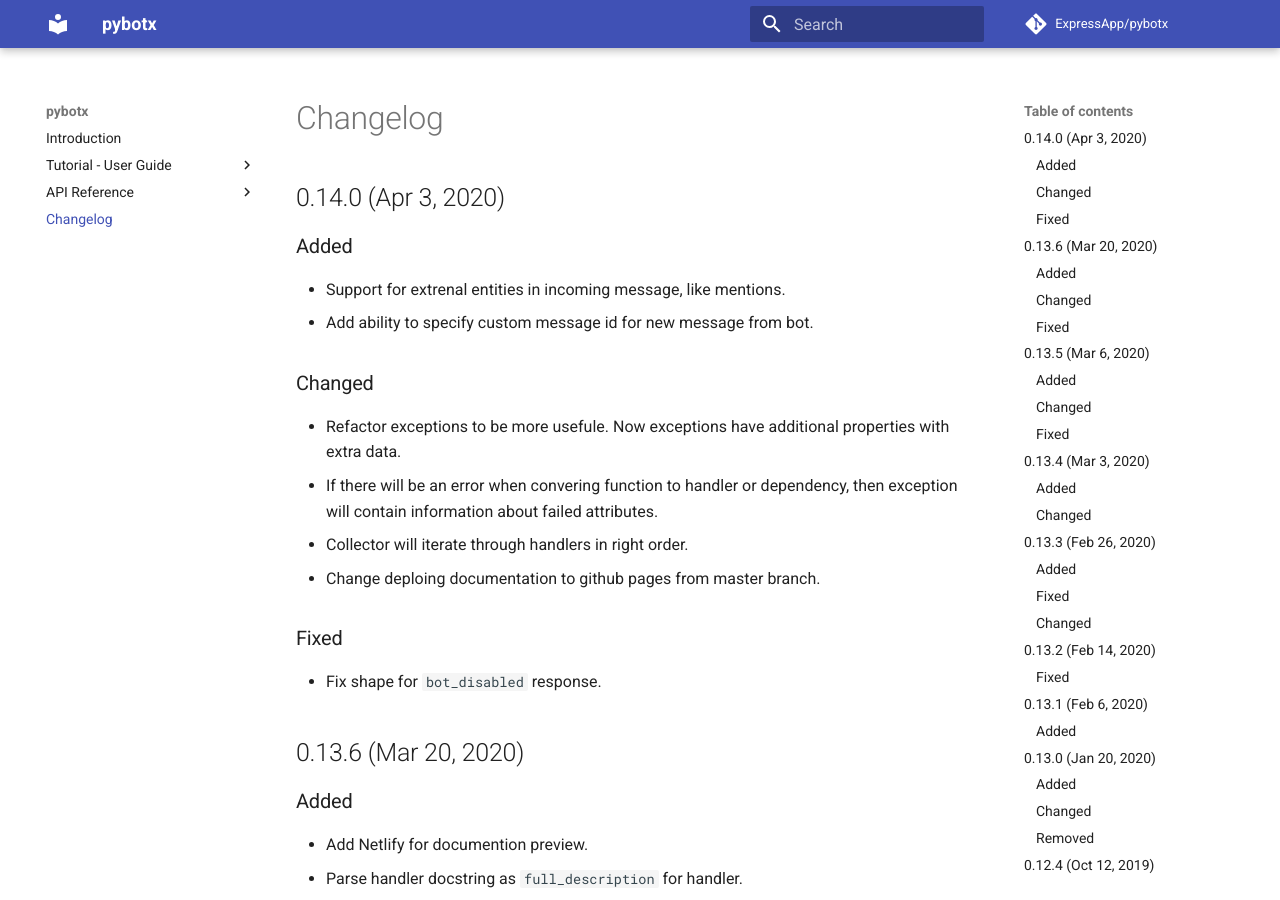
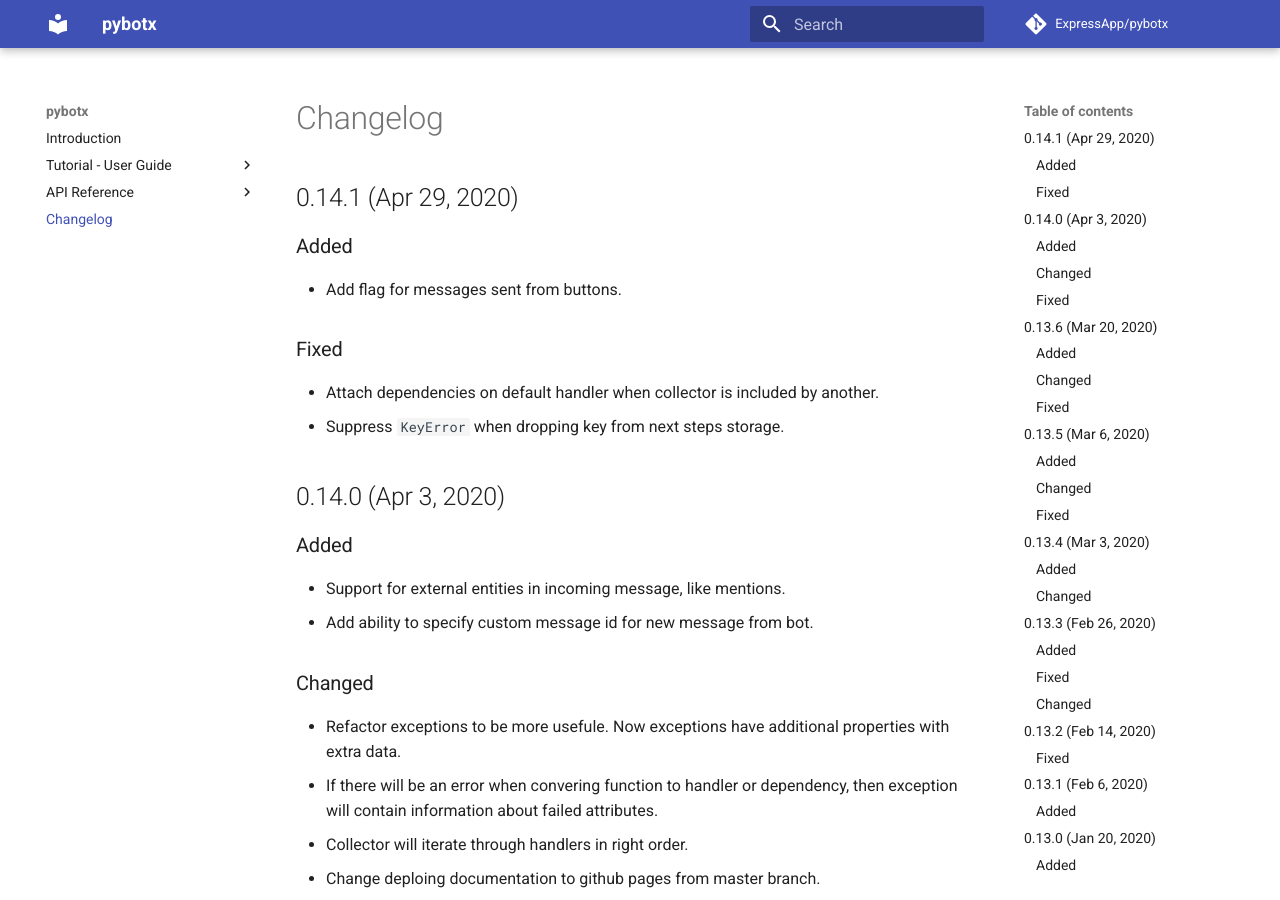
Before and after one commit to ExpressApp/pybotx, an MkDocs documentation site: the page built from docs/changelog.md, in a window 1280 px wide and 900 px high. Built offline with MkDocs 1.6.1 and Material for MkDocs 9.7.7, drawn with Linux system fonts in a browser that asks for light colours; comment, search, counter and statistics services are not loaded.

Commit message:
update changelog for 0.14.1

```diff
--- a/docs/changelog.md
+++ b/docs/changelog.md
@@ -1,8 +1,19 @@
+## 0.14.1 (Apr 29, 2020)
+
+### Added
+
+* Add flag for messages sent from buttons.
+
+### Fixed
+
+* Attach dependencies on default handler when collector is included by another.
+* Suppress `KeyError` when dropping key from next steps storage.
+
 ## 0.14.0 (Apr 3, 2020)
 
 ### Added
 
-* Support for extrenal entities in incoming message, like mentions.
+* Support for external entities in incoming message, like mentions.
 * Add ability to specify custom message id for new message from bot.
 
 ### Changed
--- a/pyproject.toml
+++ b/pyproject.toml
@@ -1,6 +1,6 @@
 [tool.poetry]
 name = "botx"
-version = "0.14.0"
+version = "0.14.1"
 description = "A little python framework for building bots for eXpress"
 license = "MIT"
 
```
